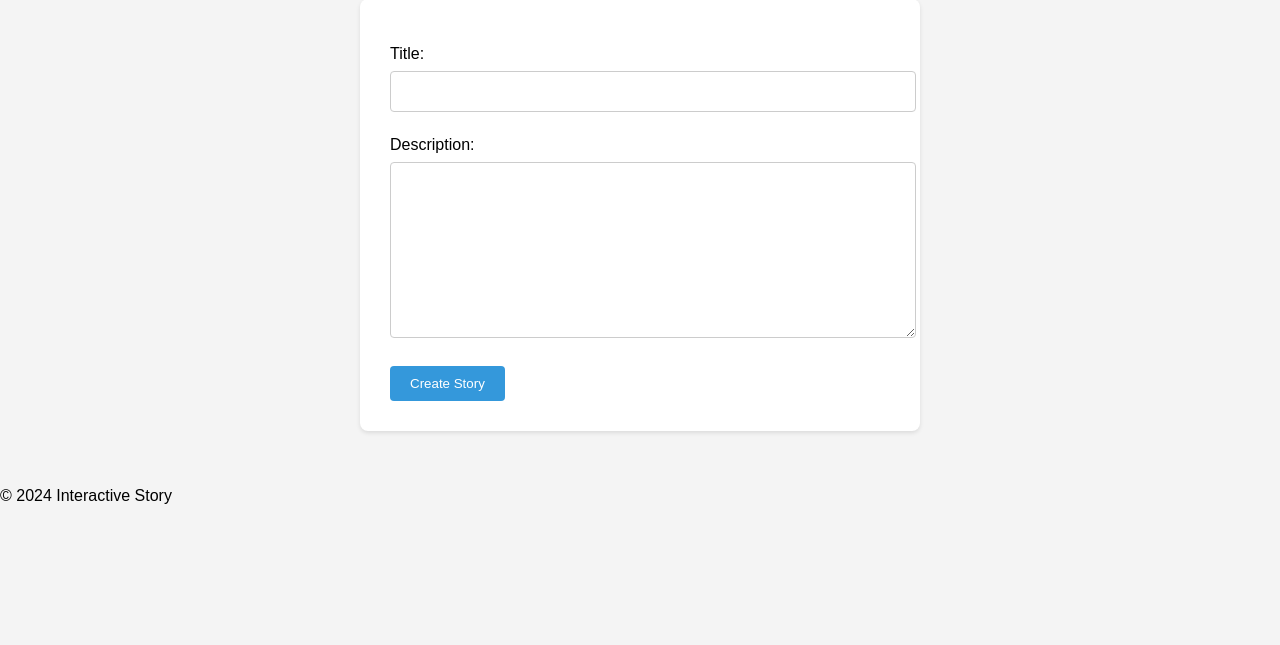
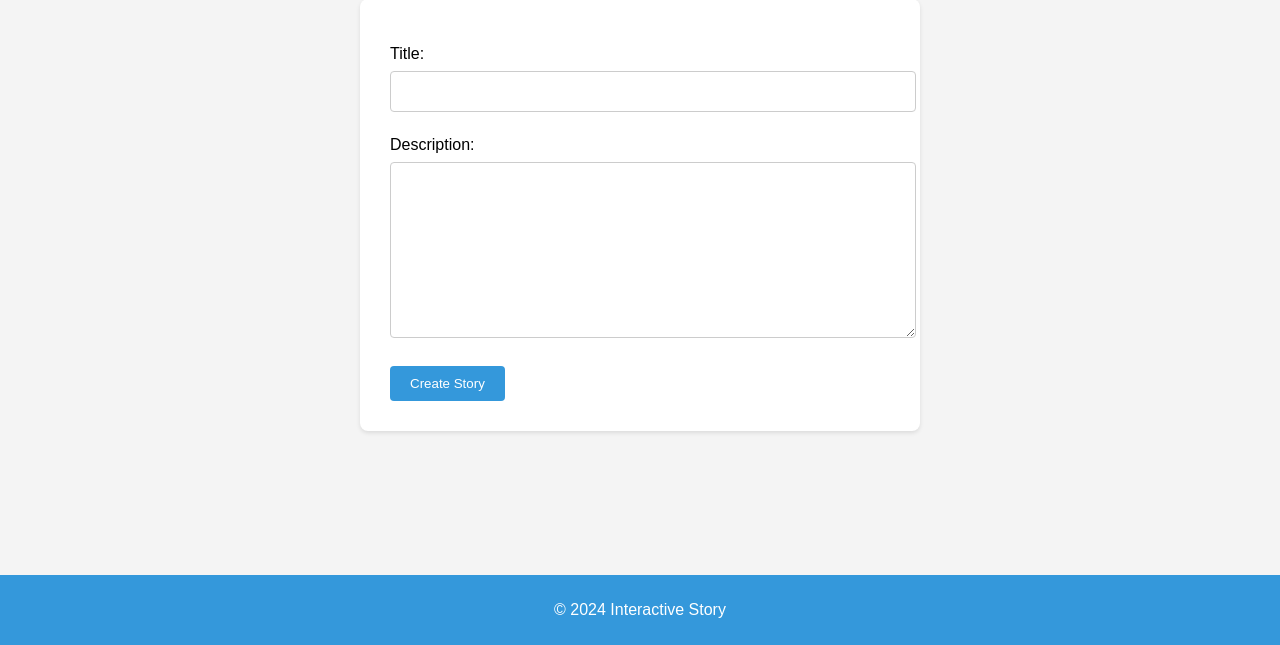
Before and after one commit to pritom006/interactive_story, a Django app: page /stories/create/ in a window 1280 px wide. Shown: the part 155-800 px from the top of the page. Run offline with Django 5.2, Linux system fonts and the light colour scheme; a user stored in the database is signed in.

Commit message:
ui-issue-done

```diff
--- a/interactivestoryapp/static/css/style.css
+++ b/interactivestoryapp/static/css/style.css
@@ -196,6 +196,18 @@ form button:hover {
     background-color: #2980b9;
 }
 
+footer {
+    background-color: #3498db;
+    color: white;
+    text-align: center;
+    /* Center content horizontally */
+    padding: 10px 0;
+    position: fixed;
+    width: 100%;
+    bottom: 0;
+    /* Stick footer to the bottom */
+}
+
 
 /* Responsive Design */
 
```
Also changed, not shown: db.sqlite3.
